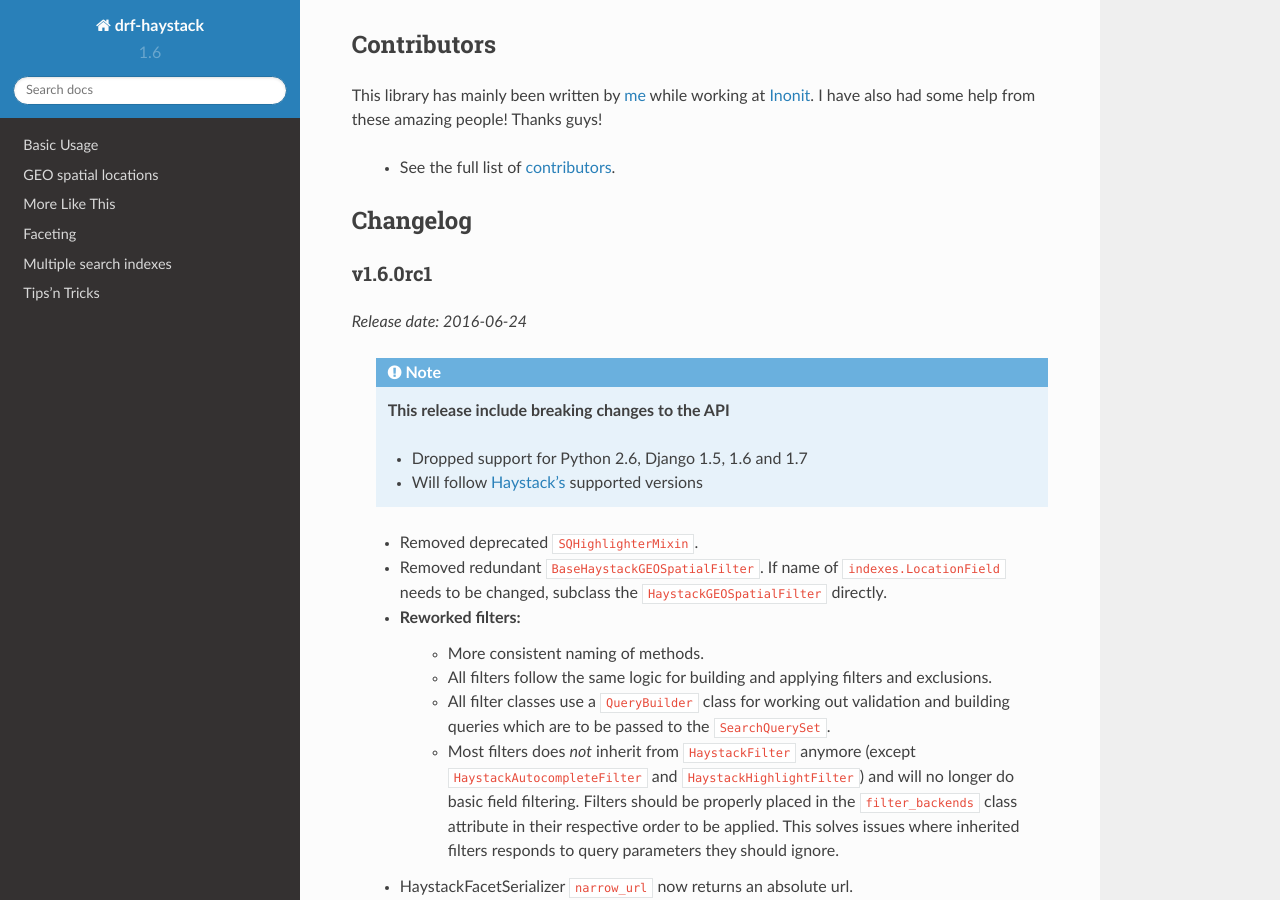
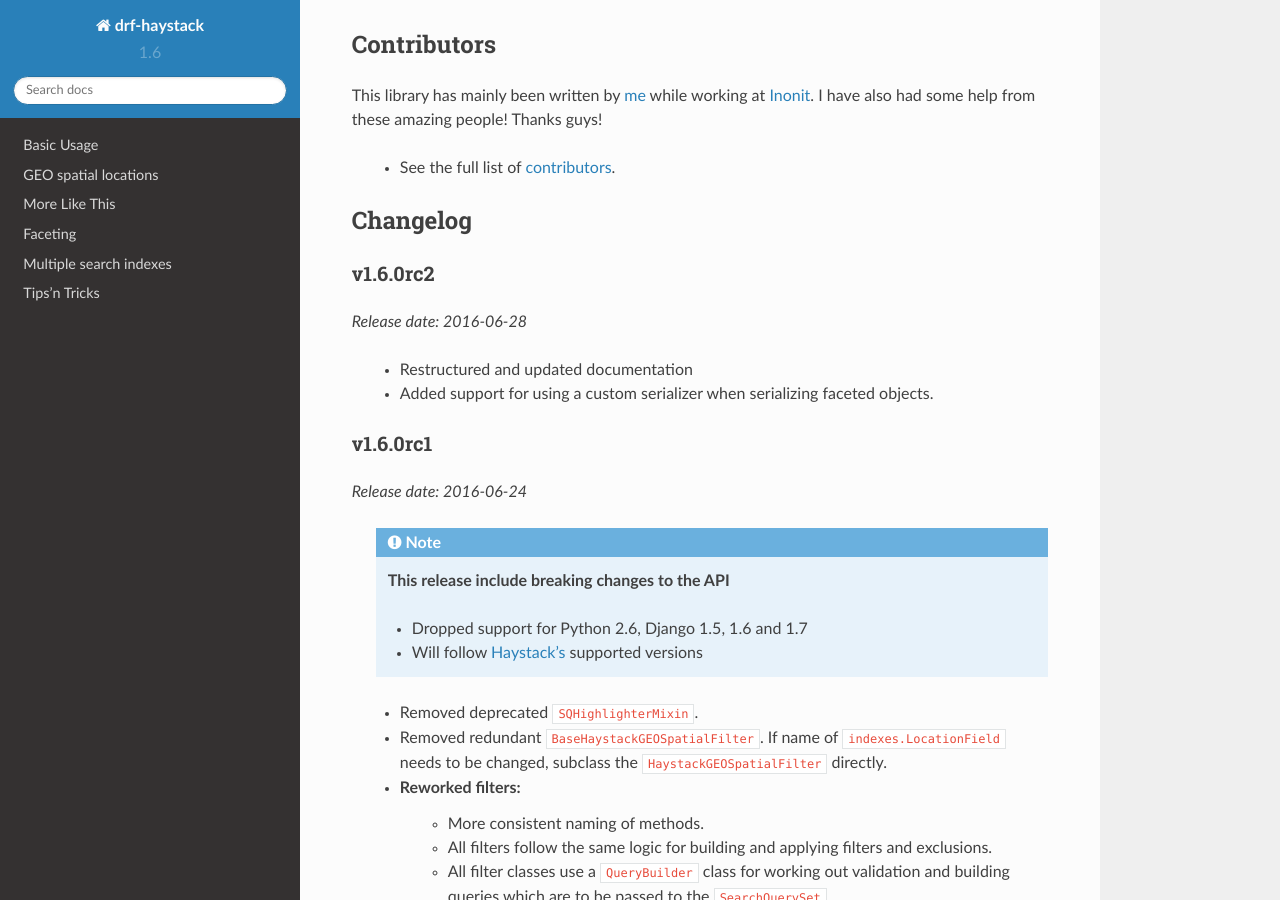
Before and after one commit to rhblind/drf-haystack, a Sphinx documentation site: the page built from docs/index.rst, in a window 1280 px wide and 900 px high, scrolled down 2179 px. Built offline with Sphinx 7.4.7 and the Read the Docs theme 2.0.0, drawn with Linux system fonts in a browser that asks for light colours; pages that are not in the unit, such as notebooks, are missing from menus.

```diff
--- a/docs/conf.py
+++ b/docs/conf.py
@@ -76,7 +76,7 @@ copyright = '%d, Inonit AS' % date.today().year
 # The short X.Y version.
 version = '1.6'
 # The full version, including alpha/beta/rc tags.
-release = '1.6.0rc1'
+release = '1.6.0rc2'
 
 # The language for content autogenerated by Sphinx. Refer to documentation
 # for a list of supported languages.
--- a/docs/index.rst
+++ b/docs/index.rst
@@ -108,6 +108,13 @@ Thanks guys!
 
 Changelog
 =========
+
+v1.6.0rc2
+---------
+*Release date: 2016-06-28*
+
+    - Restructured and updated documentation
+    - Added support for using a custom serializer when serializing faceted objects.
 
 v1.6.0rc1
 ---------
--- a/drf_haystack/__init__.py
+++ b/drf_haystack/__init__.py
@@ -3,7 +3,7 @@
 from __future__ import unicode_literals
 
 __title__ = "drf-haystack"
-__version__ = "1.6.0rc1"
+__version__ = "1.6.0rc2"
 __author__ = "Rolf Haavard Blindheim"
 __license__ = "MIT License"
 
```
